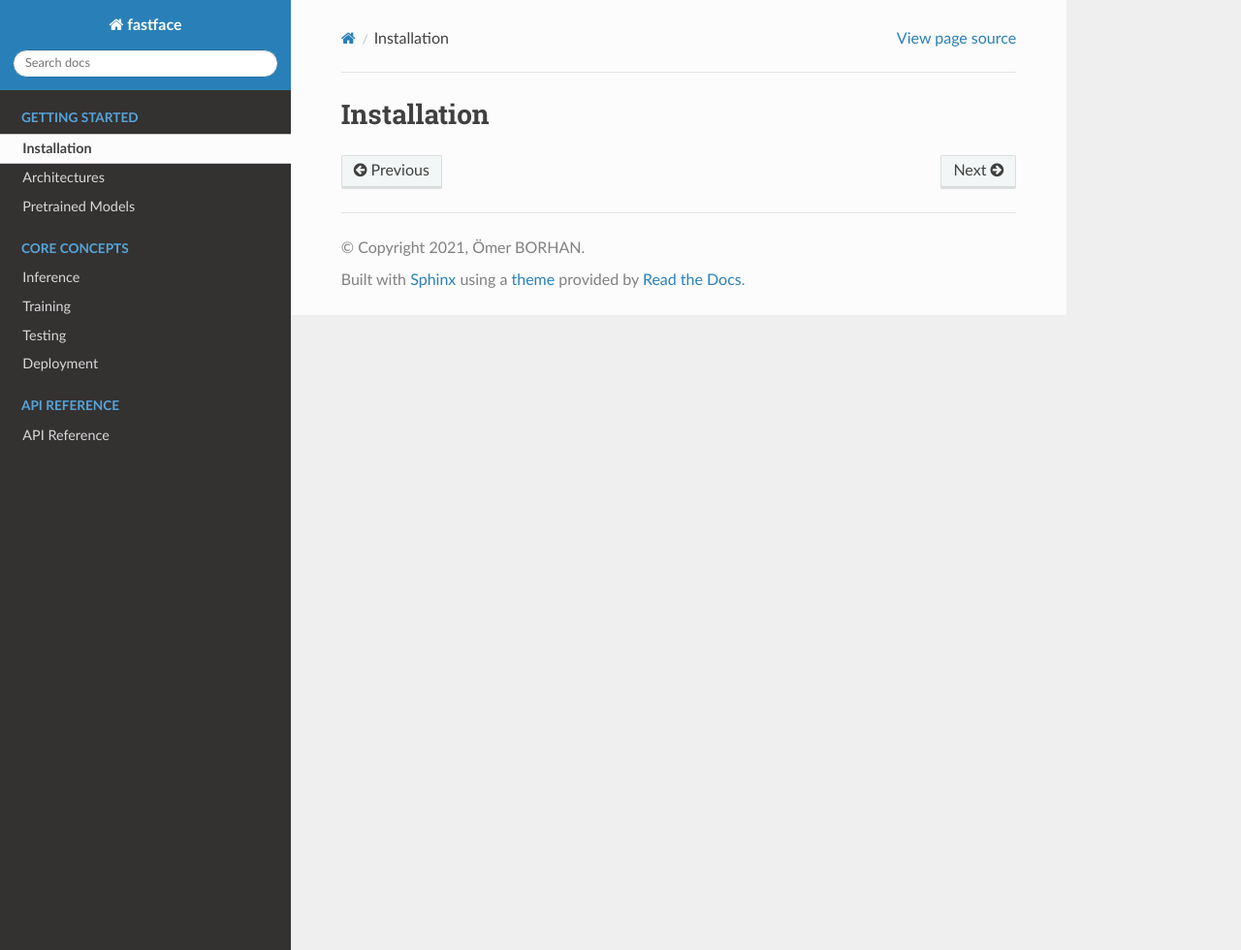
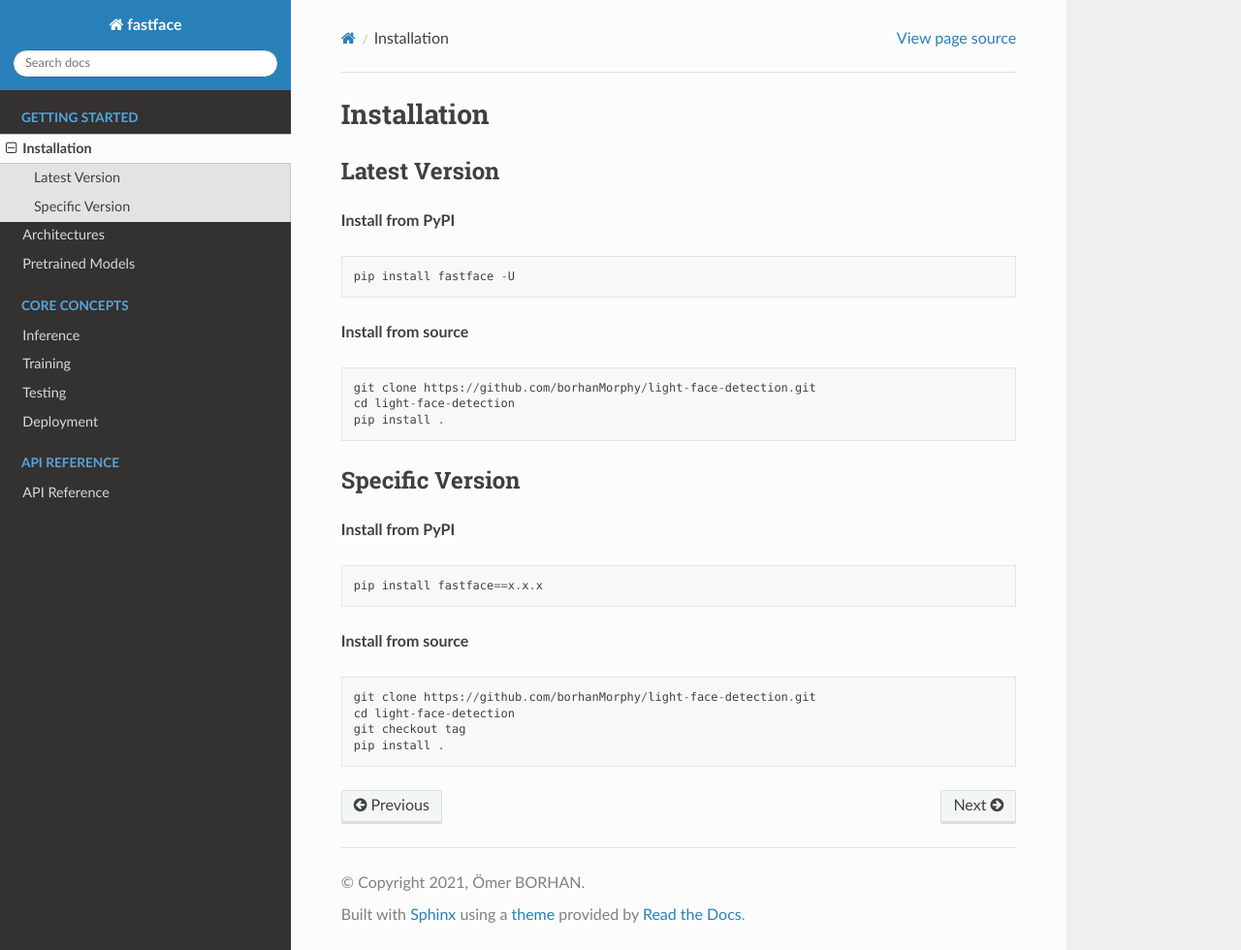
Before and after one commit to borhanMorphy/fastface, a Sphinx documentation site: the page built from docs/source/quickstart/installation.md, in a window 1280 px wide and 980 px high. Shown: the whole window at 97% size. Built offline with Sphinx 7.4.7 and the Read the Docs theme 2.0.0, drawn with Linux system fonts in a browser that asks for light colours.

Commit message:
installation doc added

````diff
--- a/docs/source/conf.py
+++ b/docs/source/conf.py
@@ -14,6 +14,7 @@
 import sys
 sys.path.insert(0, os.path.abspath('../..'))
 import fastface
+from recommonmark.parser import CommonMarkParser
 
 # -- Project information -----------------------------------------------------
 
@@ -32,11 +33,20 @@
 # ones.
 extensions = [
     'sphinx.ext.autodoc',
-    'sphinxemoji.sphinxemoji'
+    'sphinxemoji.sphinxemoji',
+    'recommonmark'
 ]
 
 # Add any paths that contain templates here, relative to this directory.
 templates_path = ['_templates']
+
+# The suffix(es) of source filenames.
+# You can specify multiple suffix as a list of string:
+#
+source_suffix = {
+    '.rst': 'restructuredtext',
+    '.md': 'markdown',
+}
 
 # List of patterns, relative to source directory, that match files and
 # directories to ignore when looking for source files.
--- /dev/null
+++ b/docs/source/quickstart/installation.md
@@ -0,0 +1,28 @@
+# Installation
+
+## Latest Version
+**Install from PyPI**
+```
+pip install fastface -U
+```
+
+**Install from source**
+```
+git clone https://github.com/borhanMorphy/light-face-detection.git
+cd light-face-detection
+pip install .
+```
+
+## Specific Version
+**Install from PyPI**
+```
+pip install fastface==x.x.x
+```
+
+**Install from source**
+```
+git clone https://github.com/borhanMorphy/light-face-detection.git
+cd light-face-detection
+git checkout tag
+pip install .
+```
--- a/docs/source/quickstart/installation.rst
+++ /dev/null
@@ -1,2 +0,0 @@
-Installation
-=================
````
Also changed, not shown: docs/source/index.rst (+9 -9 lines), setup.py (+7 -1 lines).
